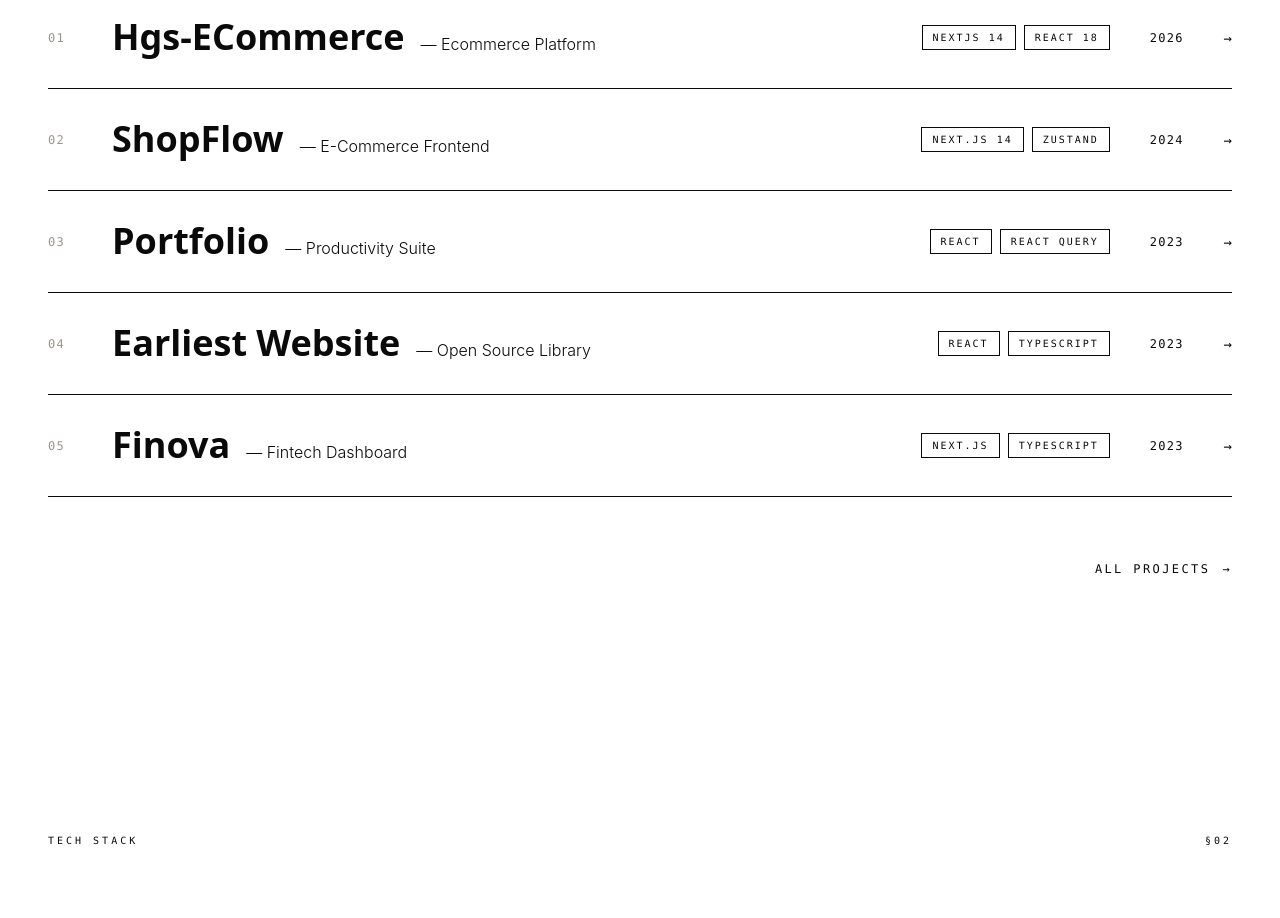
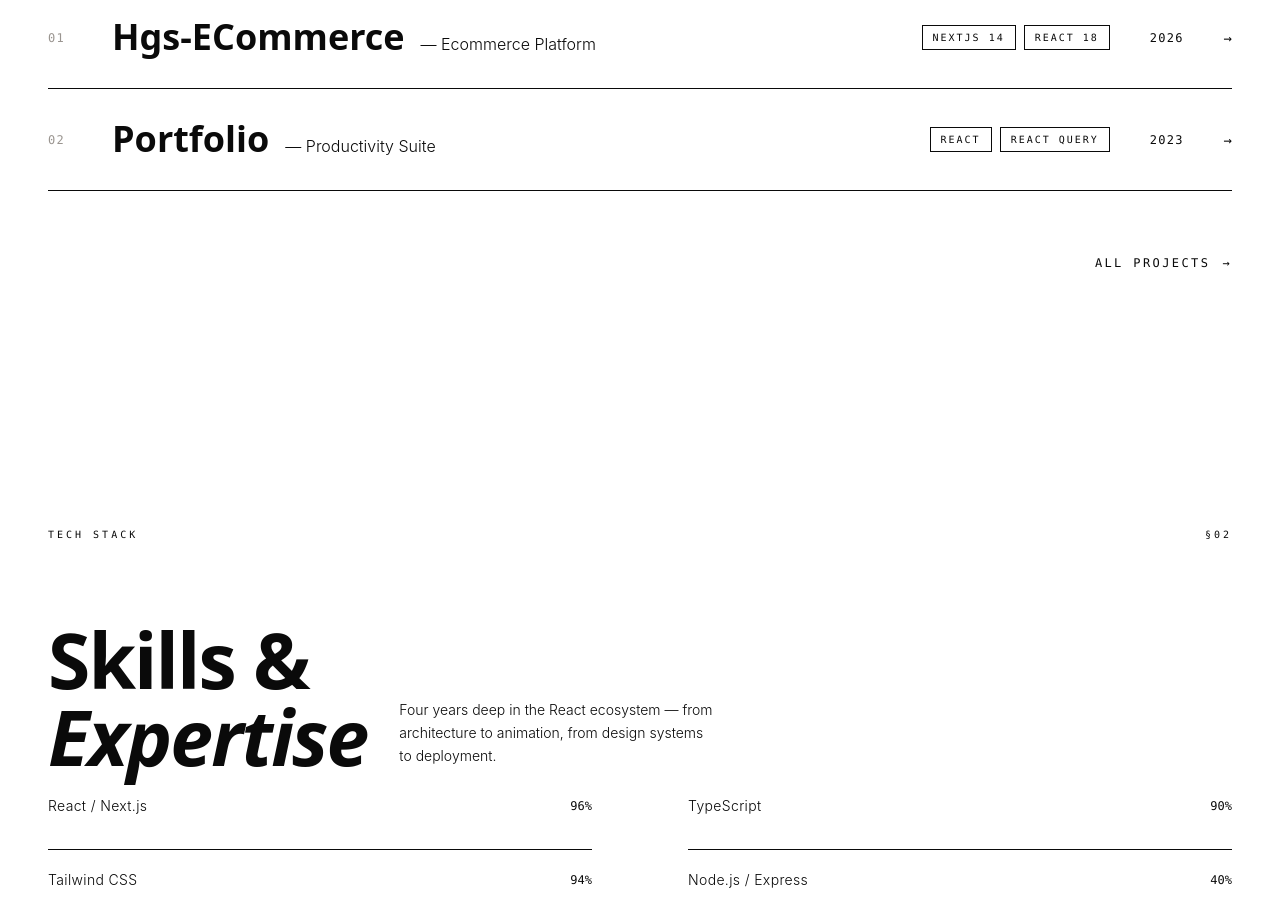
Before and after one commit to ahmedrimon/iftekhar-main-portfolio, a React (Vite) app: page / in a window 1280 px wide. Shown: the part 1020-1938 px from the top of the page. Built offline with nearby package versions, Linux system fonts and the light colour scheme.

Commit message:
adding some projects

```diff
--- a/src/data/index.js
+++ b/src/data/index.js
@@ -14,17 +14,6 @@ export const projects = [
   {
     id: 2,
     num: '02',
-    title: 'ShopFlow',
-    subtitle: 'E-Commerce Frontend',
-    tags: ['Next.js 14', 'Zustand', 'Framer Motion', 'Stripe'],
-    year: '2024',
-    type: 'Commerce',
-    color: '#c8d4cf',
-    description: 'Headless commerce frontend with animated product discovery, cart state management, and optimistic UI achieving sub-100ms interactions.',
-  },
-  {
-    id: 3,
-    num: '03',
     title: 'Portfolio',
     subtitle: 'Productivity Suite',
     tags: ['React', 'React Query', 'Supabase', 'dnd-kit'],
@@ -33,29 +22,7 @@ export const projects = [
     color: '#cfc8d4',
     description: 'Real-time collaborative task manager with drag-and-drop boards, role-based access, and live presence indicators via WebRTC.',
     url: 'https://iftekhar-portfolio-two.vercel.app/'
-  },
-  {
-    id: 4,
-    num: '04',
-    title: 'Earliest Website',
-    subtitle: 'Open Source Library',
-    tags: ['React', 'TypeScript', 'Radix UI', 'Storybook'],
-    year: '2023',
-    type: 'Open Source',
-    color: '#d4cac8',
-    description: 'A React component library — 40+ accessible components, dark mode, full Storybook docs, and a themeable design token API.',
-  },
-  {
-    id: 5,
-    num: '05',
-    title: 'Finova',
-    subtitle: 'Fintech Dashboard',
-    tags: ['Next.js', 'TypeScript', 'D3.js', 'Tailwind'],
-    year: '2023',
-    type: 'Fintech',
-    color: '#c8d0d4',
-    description: 'Portfolio management dashboard with live market feeds, interactive charts, and automated reporting for independent investment advisors.',
-  },
+  }
 ]
 
 export const skills = [
```
